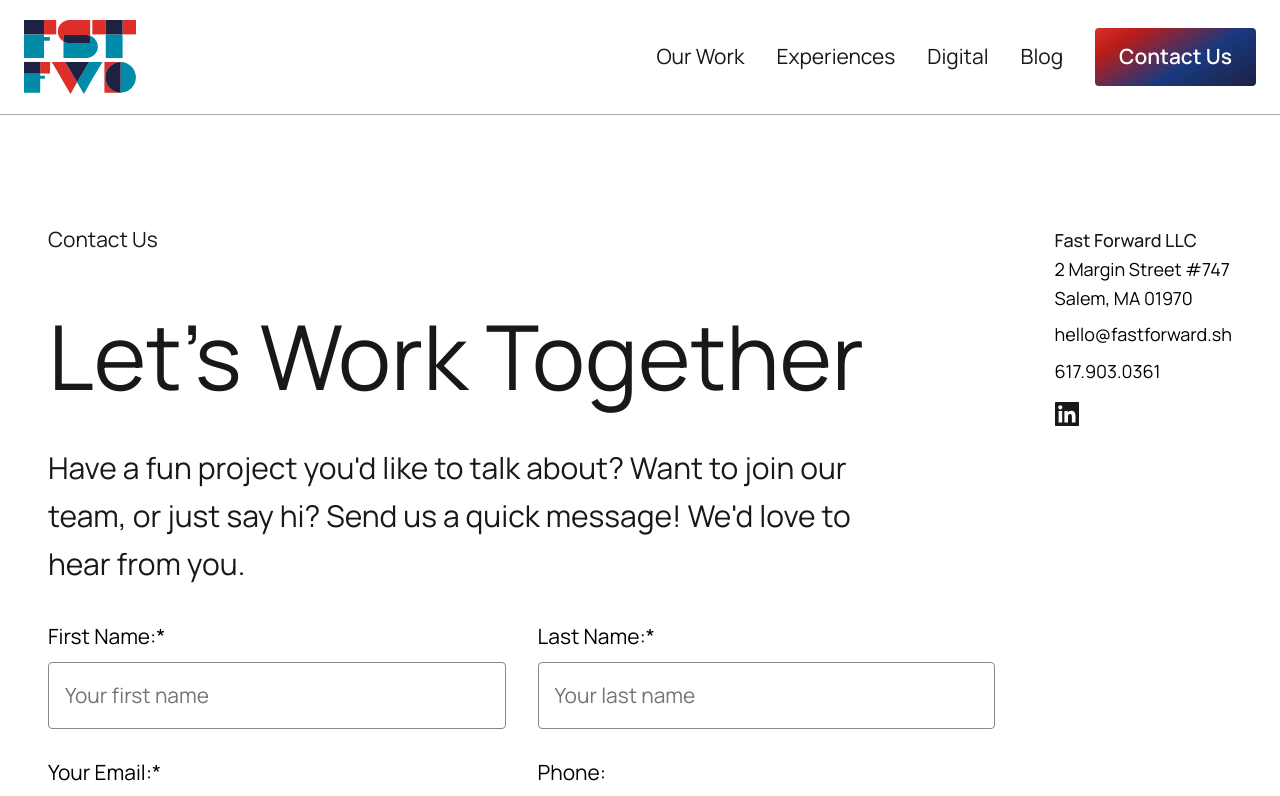
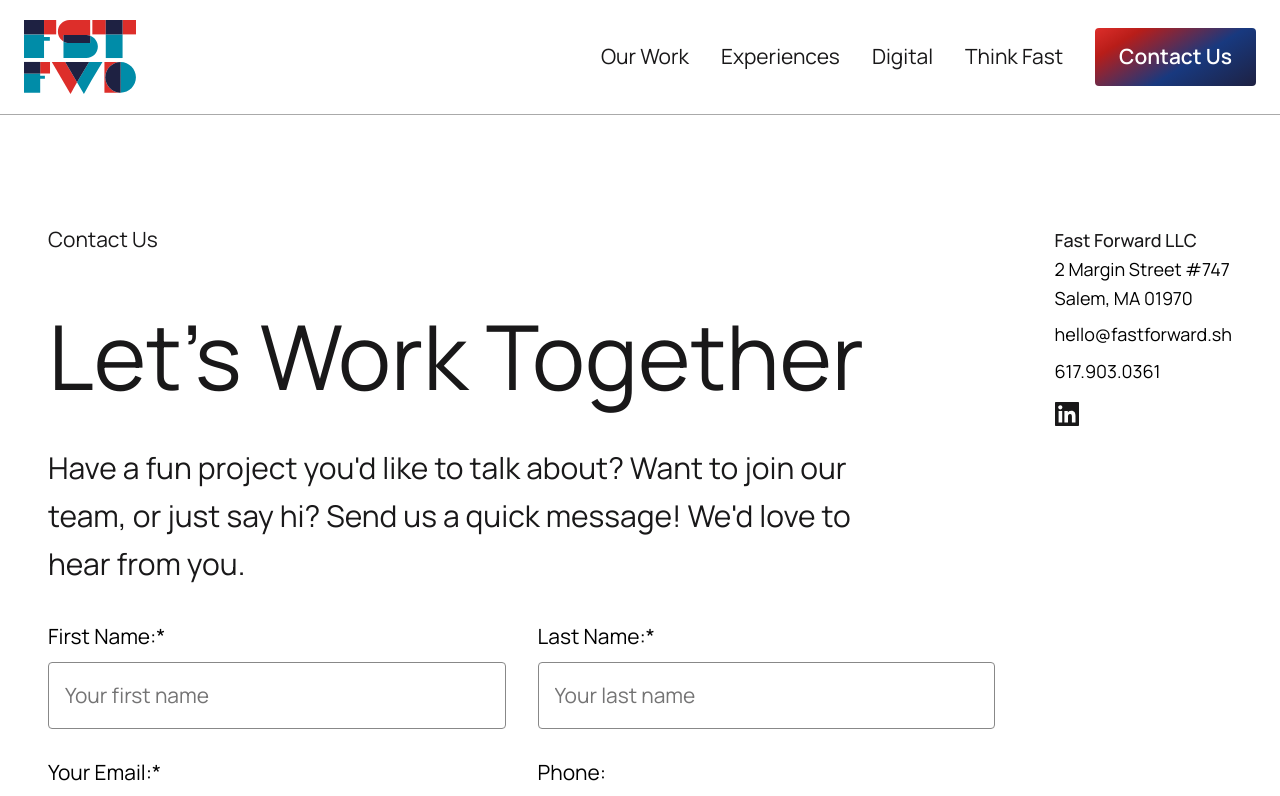
Before and after one commit to fast-forward-innovation/fastforward-com, a Next.js app: page /contact-us in a window 1280 px wide. Shown: the top 796 px of the page. Built offline with nearby package versions, Linux system fonts and the light colour scheme; no server answers.

Commit message:
Site Header update

```diff
--- a/components/SiteHeader.tsx
+++ b/components/SiteHeader.tsx
@@ -9,9 +9,7 @@ const NAV_LINKS: Array<{ label: string; href: string; mobileOnly?: boolean }> =
   { label: "Our Work", href: "/our-work" },
   { label: "Experiences", href: "/experiences" },
   { label: "Digital", href: "/digital" },
-  { label: "Blog", href: "/blog" },
-  { label: "Privacy Policy", href: "/privacy-policy", mobileOnly: true },
-  { label: "Accessibility", href: "/accessibility", mobileOnly: true },
+  { label: "Think Fast", href: "/blog" },
 ];
 
 export function SiteHeader() {
```
Also changed, not shown: .claude/settings.json (added).
